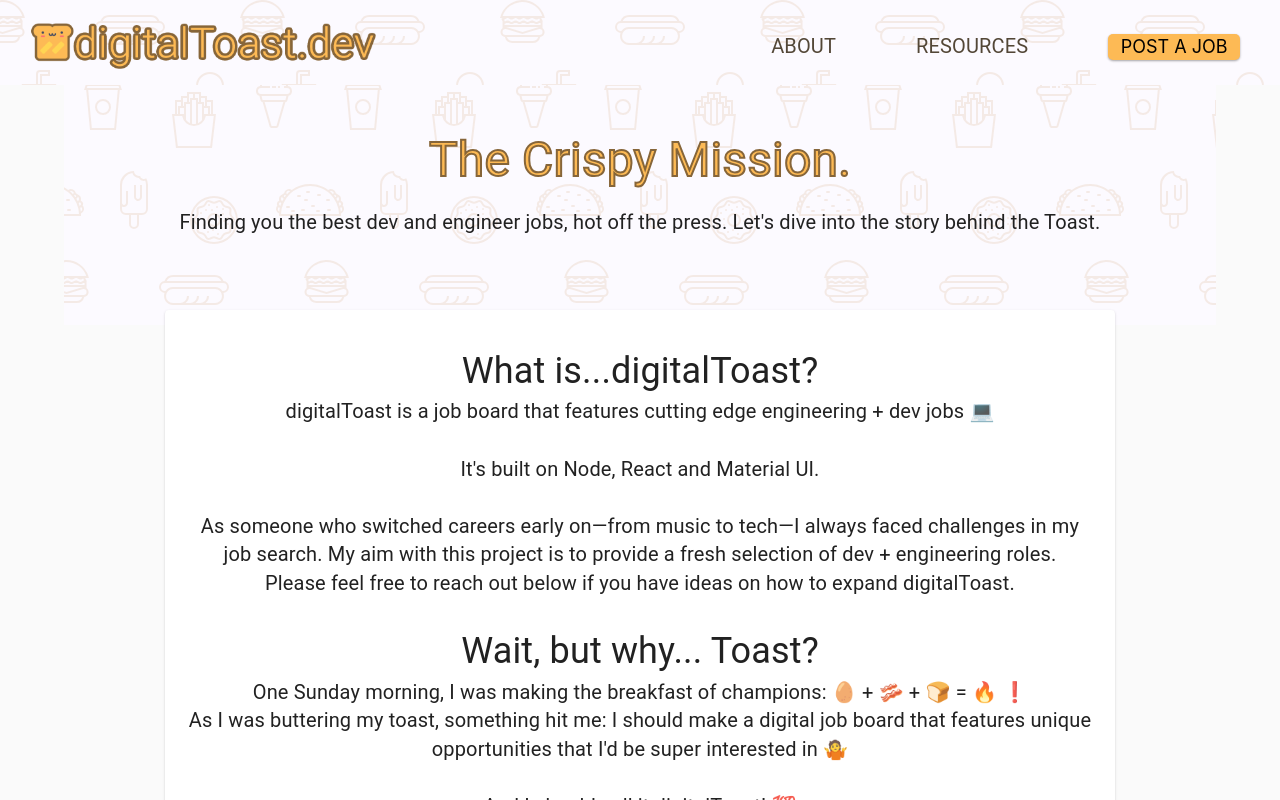
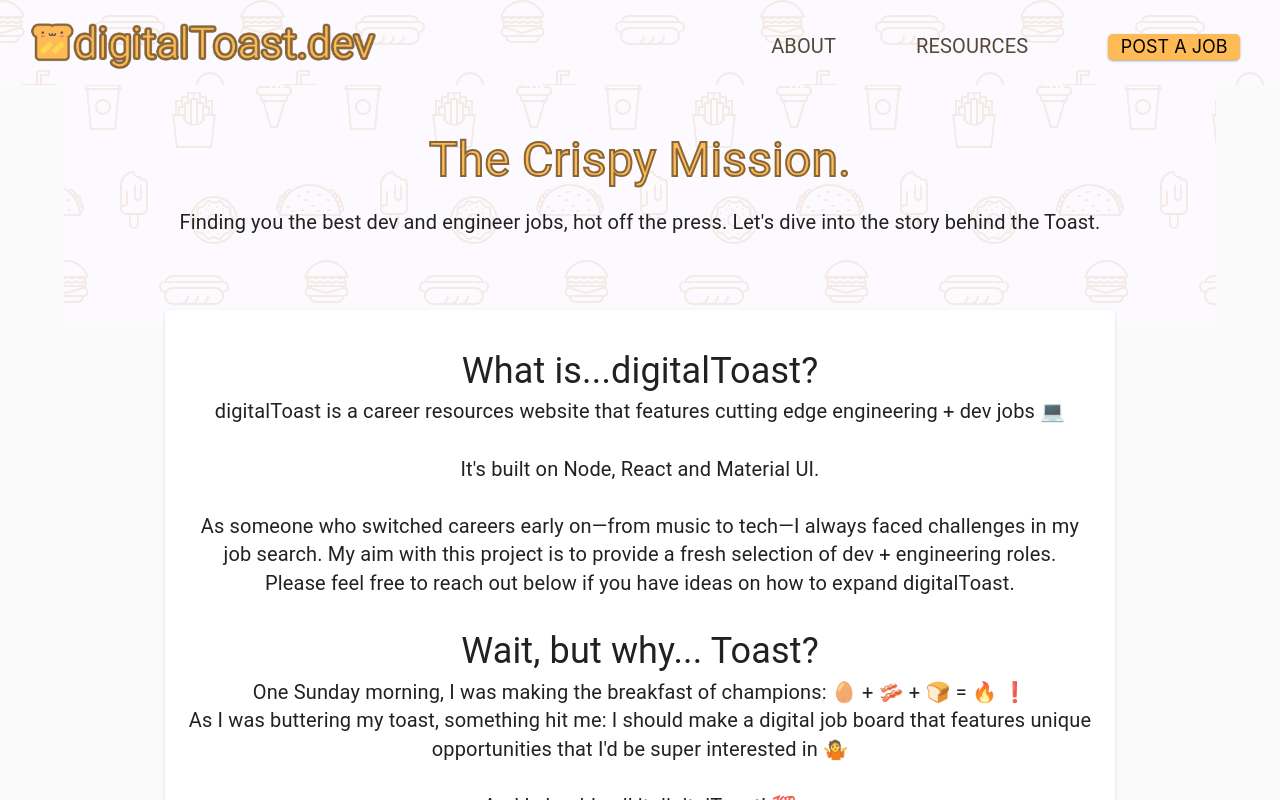
Before and after one commit to dyudis314/jobboard-frontend, a React (Create React App) app: page /about in a window 1280 px wide. Shown: the top 800 px of the page. Built offline with nearby package versions, Linux system fonts and the light colour scheme.

Commit message:
change about language

```diff
--- a/src/pages/About.js
+++ b/src/pages/About.js
@@ -24,7 +24,7 @@ export default function About() {
       <Card style={{ maxWidth: 950, margin: "25px auto", padding: "20px 5px" }}>
         <CardContent>
           <span className="headingText">What is...digitalToast?</span><br></br>
-          <span className="bodyText">digitalToast is a job board that features cutting edge engineering + dev jobs 💻 <br></br><br></br>  It's built on Node, React and Material UI. <br></br><br></br>  As someone who switched careers early on&mdash;from music to tech&mdash;I always faced challenges in my job search. My aim with this project is to provide a fresh selection of dev + engineering roles.<br></br> Please feel free to reach out below if you have ideas on how to expand digitalToast.<br></br><br></br></span>
+          <span className="bodyText">digitalToast is a career resources website that features cutting edge engineering + dev jobs 💻 <br></br><br></br>  It's built on Node, React and Material UI. <br></br><br></br>  As someone who switched careers early on&mdash;from music to tech&mdash;I always faced challenges in my job search. My aim with this project is to provide a fresh selection of dev + engineering roles.<br></br> Please feel free to reach out below if you have ideas on how to expand digitalToast.<br></br><br></br></span>
           <span className="headingText">Wait, but why... Toast?</span><br></br>
           <span className="bodyText">One Sunday morning, I was making the breakfast of champions: 🥚 + 🥓 + 🍞  = 🔥 ❗<br></br> As I was buttering my toast, something hit me: I should make a digital job board that features unique opportunities that I'd be super interested in 🤷<br></br><br></br> And I should call it digitalToast! 💯<br></br><br></br>And voila! digitalToast was born 👼<br></br><br></br></span>
           <Grid container>
```
